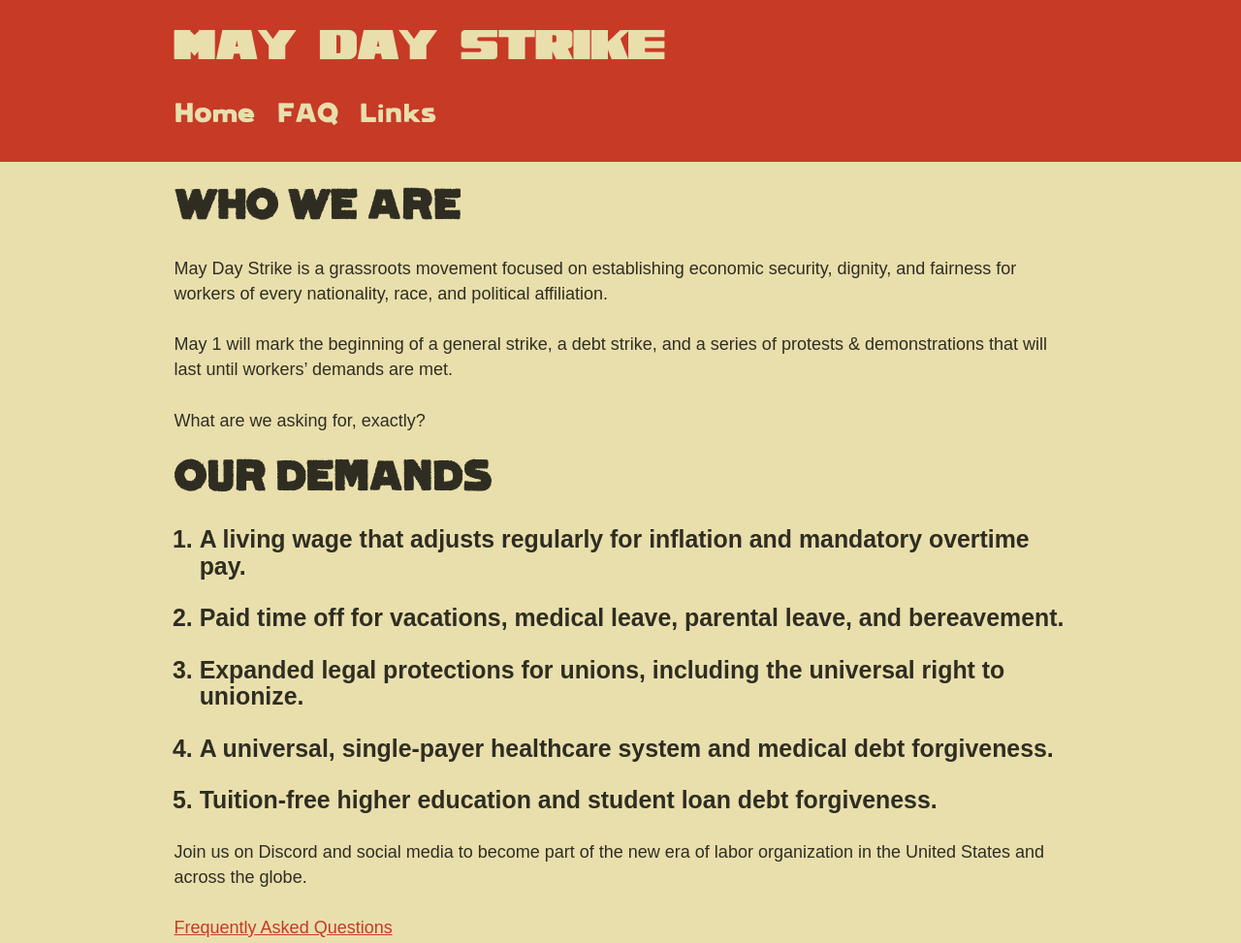
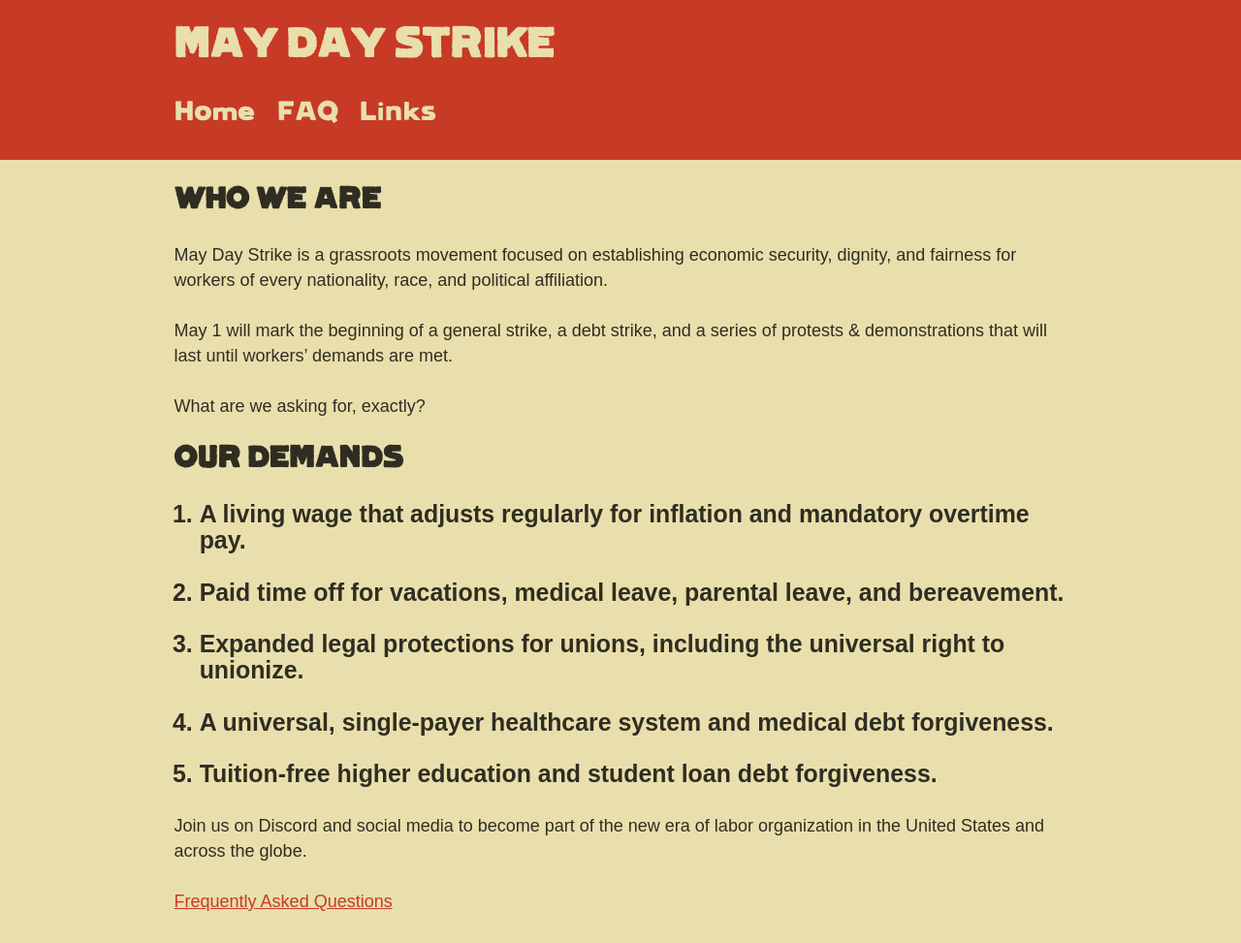
Before and after one commit to jeffDevelops/mds-website, a Gatsby site: page / in a window 1280 px wide. Shown: the top 973 px of the page at 97% size. Built offline with nearby package versions, Linux system fonts and the light colour scheme; Gatsby itself is replaced by a stand-in of ours.

Commit message:
update page hierarchy and title fonts

```diff
--- a/src/components/DemandList/index.js
+++ b/src/components/DemandList/index.js
@@ -5,7 +5,7 @@ import * as DemandListStyles from "./demandList.module.css"
 
 const DemandList = data => (
   <div>
-    <h1>Our Demands</h1>
+    <h2>Our Demands</h2>
     <ol>
       {data.allListDemandsYaml.edges[0].node.listOfDemands.map(item => (
         <h3>
--- a/src/components/Header/header.module.css
+++ b/src/components/Header/header.module.css
@@ -15,7 +15,7 @@ header {
 
 .siteTitleLink {
   margin: 0;
-  font-family: Alpenkreuzer;
+  font-family: LietzLindauHamburg;
   color: #e9dfac;
   text-decoration: none;
 }
--- a/src/components/Layout/layout.css
+++ b/src/components/Layout/layout.css
@@ -287,12 +287,13 @@ h2 {
   padding-top: 0;
   margin-bottom: 1.45rem;
   color: inherit;
-  font-family: -apple-system, BlinkMacSystemFont, Segoe UI, Roboto, Oxygen,
+  font-family: LietzLindauHamburg, -apple-system, BlinkMacSystemFont, Segoe UI, Roboto, Oxygen,
     Ubuntu, Cantarell, Fira Sans, Droid Sans, Helvetica Neue, sans-serif;
   font-weight: bold;
   text-rendering: optimizeLegibility;
   font-size: 1.62671rem;
   line-height: 1.1;
+  text-transform: uppercase;
 }
 h3 {
   margin-left: 0;
--- a/src/pages/index.js
+++ b/src/pages/index.js
@@ -9,7 +9,7 @@ import DemandList from "../components/DemandList"
 const IndexPage = () => (
   <Layout>
     <Seo title="More Info Coming Soon" />
-    <h1>Who We Are</h1>
+    <h2>Who We Are</h2>
     <p>May Day Strike is a grassroots movement focused on establishing economic security, dignity, and fairness for workers of every nationality, race, and political affiliation.</p>
     <p>May 1 will mark the beginning of a general strike, a debt strike, and a series of protests & demonstrations that will last until workers’ demands are met.</p>
     <p>What are we asking for, exactly?</p>
```
